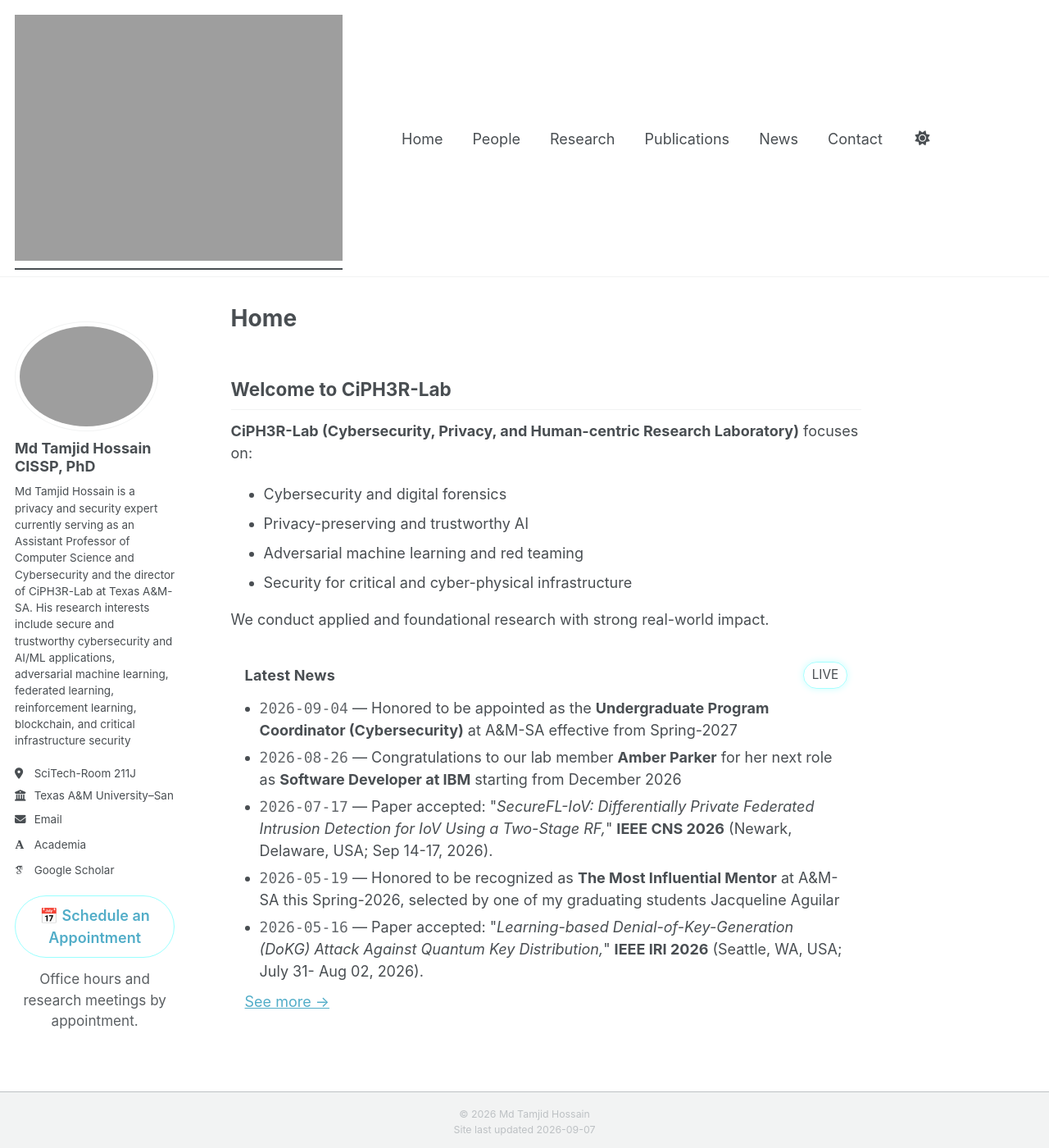
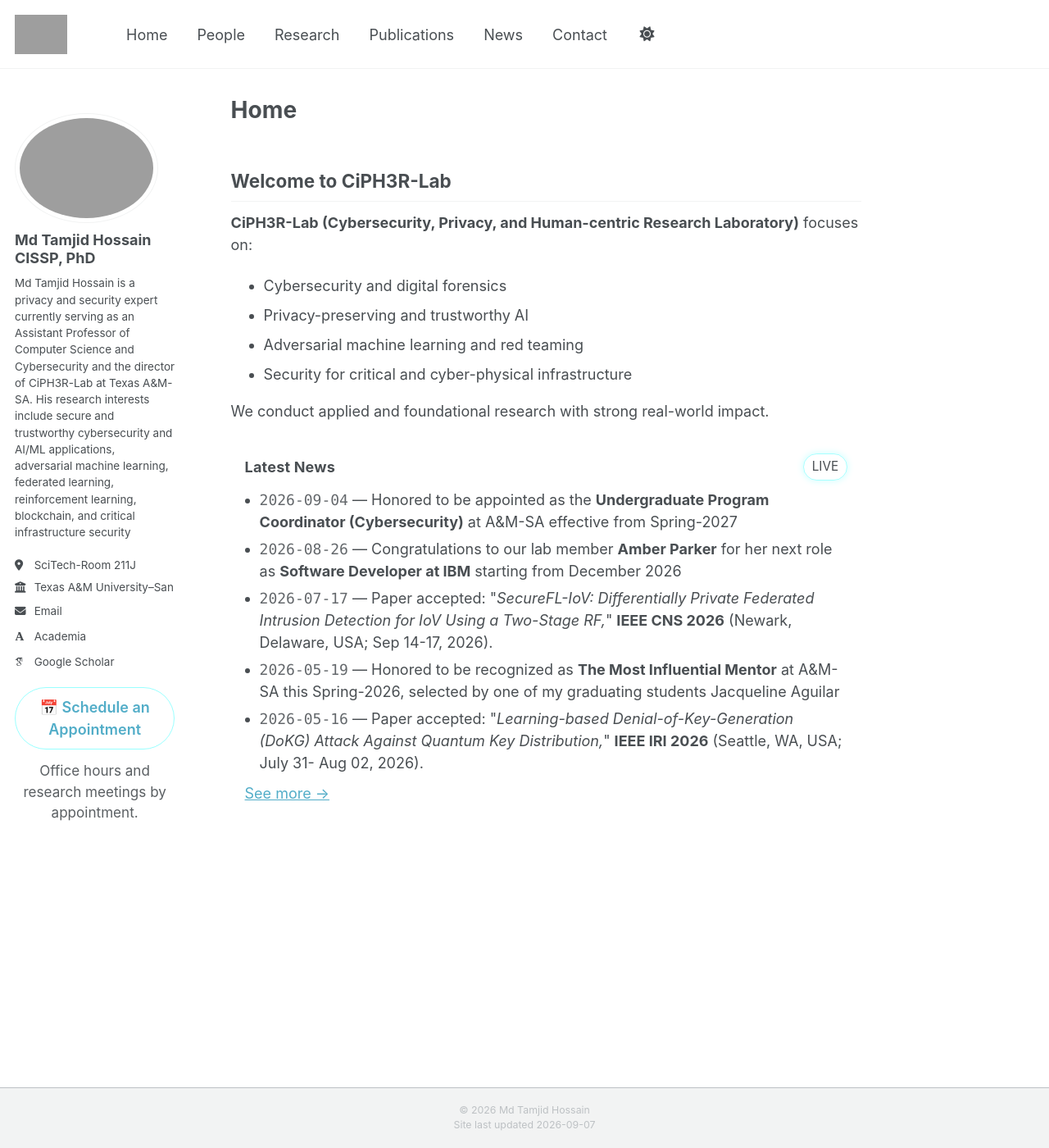
Before and after one commit to ciph3rLab/ciph3rLab.github.io, a Jekyll site: the page built from _pages/about.md, in a window 1280 px wide and 1400 px high. Shown: the whole window at 82% size. Built offline with Jekyll 4.4.1, drawn with Linux system fonts in a browser that asks for light colours; some web fonts are replaced; a script bundle is joined from its source files by our own code; library files that are not in the unit come from our copies.

Commit message:
Add styles for header logo in main.scss
Added styles for CiPH3R-Lab header logo and adjusted logo size for mobile.

```diff
--- a/assets/css/main.scss
+++ b/assets/css/main.scss
@@ -41,3 +41,27 @@
     "vendor/font-awesome/solid",
     "vendor/font-awesome/brands"
 ;
+
+/* CiPH3R-Lab header logo */
+
+.lab-brand {
+  display: flex;
+  align-items: center;
+  padding: 0;
+}
+
+.lab-logo {
+  height: 48px;
+  width: auto;
+  display: block;
+}
+
+.masthead__menu-item--lg.selected .lab-brand {
+  border-bottom: none;
+}
+
+@media (max-width: 600px) {
+  .lab-logo {
+    height: 40px;
+  }
+}
```
